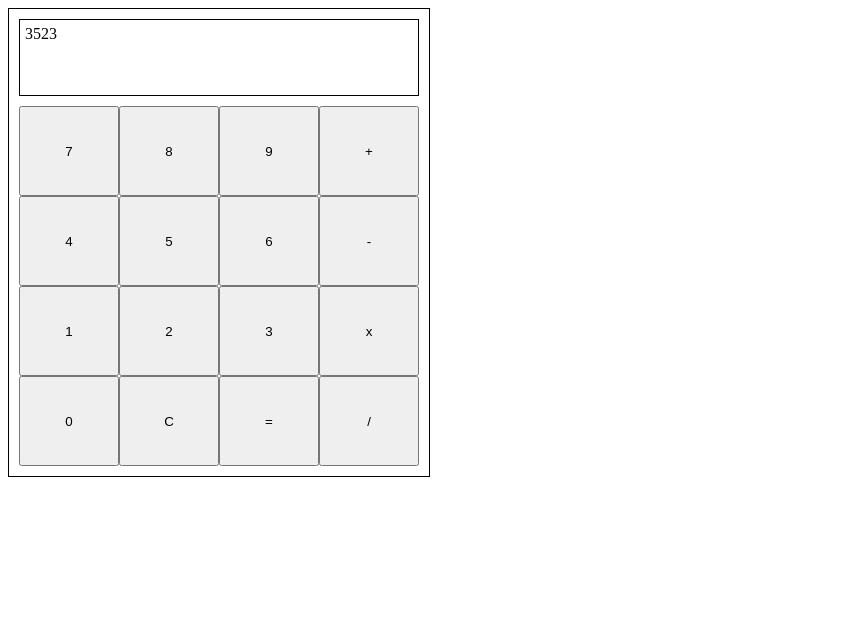
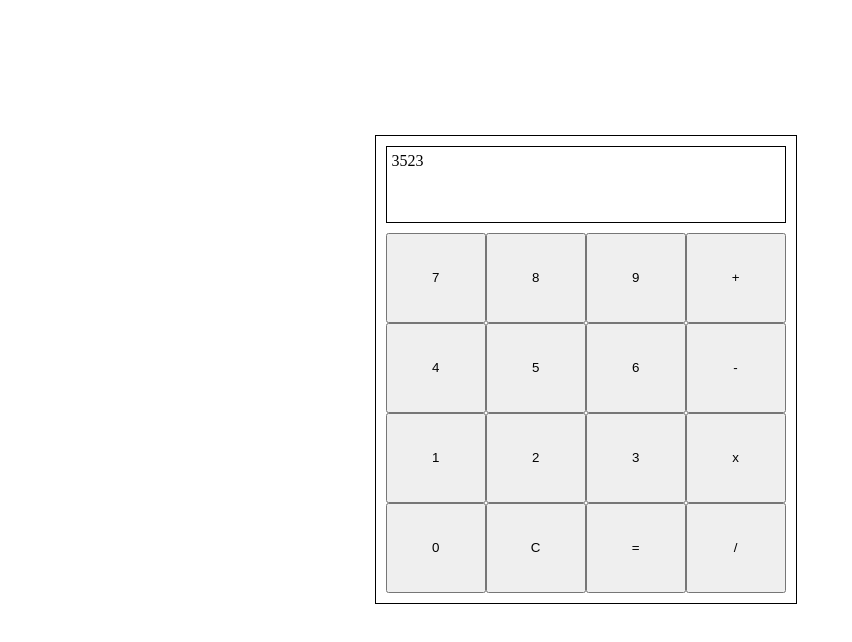
Before and after one commit to rakuzo/Calculator, a plain HTML site: page index.html in a window 1280 px wide. Shown: the whole page, without its empty margins (0-852 px from the left). Drawn offline with Linux system fonts and the light colour scheme.

Commit message:
Adjust calculator position to the center

```diff
--- a/style.css
+++ b/style.css
@@ -1,7 +1,20 @@
+html,
+body {
+    height: 95%;
+    width: 95%;
+}
+
+body {
+    display: flex;
+    justify-content: center;
+    align-items: center;
+}
+
 #calculator {
     border: 1px solid black;
     width: 400px;
     padding: 10px;
+    height: fit-content;
 }
 
 #screen {
```
